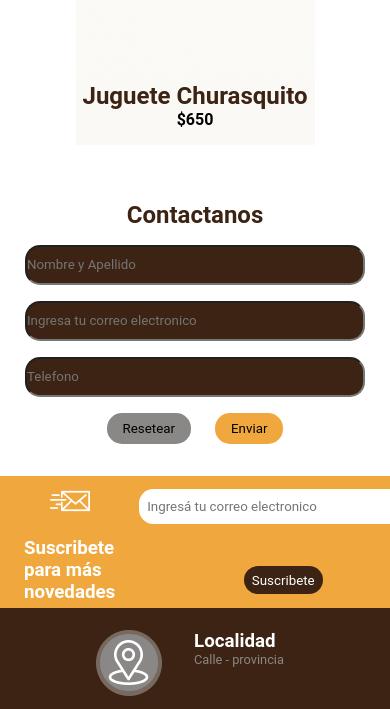
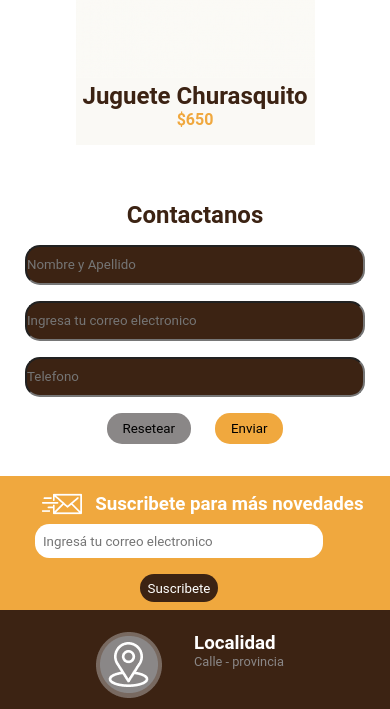
Before and after one commit to MiguelVasquezAl/Petshop.io, a plain HTML site: page index.html in a window 390 px wide. Shown: the part 1588-2297 px from the top of the page. Drawn offline with Linux system fonts and the light colour scheme.

Commit message:
responsive footer-1

```diff
--- a/style/style.css
+++ b/style/style.css
@@ -142,19 +142,17 @@ main {
   display: flex;
   justify-content: space-between;
   background-color: #f0a83e;
-  .suscribete {
-    display: flex;
-    align-items: center;
-    gap: 1rem;
-    color: white;
-    padding: 0.3rem 1.5rem;
-  }
+  padding: 0.5rem 0;
 }
 .suscribete {
   display: flex;
   flex-wrap: wrap;
   justify-content: center;
   align-items: center;
+  color: white;
+  gap: 0.8rem;
+  position: relative;
+  left: 0.5rem;
 }
 .search {
   display: flex;
@@ -259,11 +257,7 @@ main {
 }
 
 /* media querys */
-@media (max-width: 500px) {
-  .precio {
-    color: #000000;
-    font-weight: bold;
-  }
+@media (max-width: 600px) {
   main {
     background-image: url(../img/Hero.png);
     background-size: cover;
@@ -277,4 +271,12 @@ main {
     text-align: end;
     padding-right: 01rem;
   }
+  .container_subs {
+    display: flex;
+    background-color: #f0a83e;
+    flex-direction: column;
+  }
+  .container_subs {
+    padding: 0.5rem 0;
+  }
 }
```
